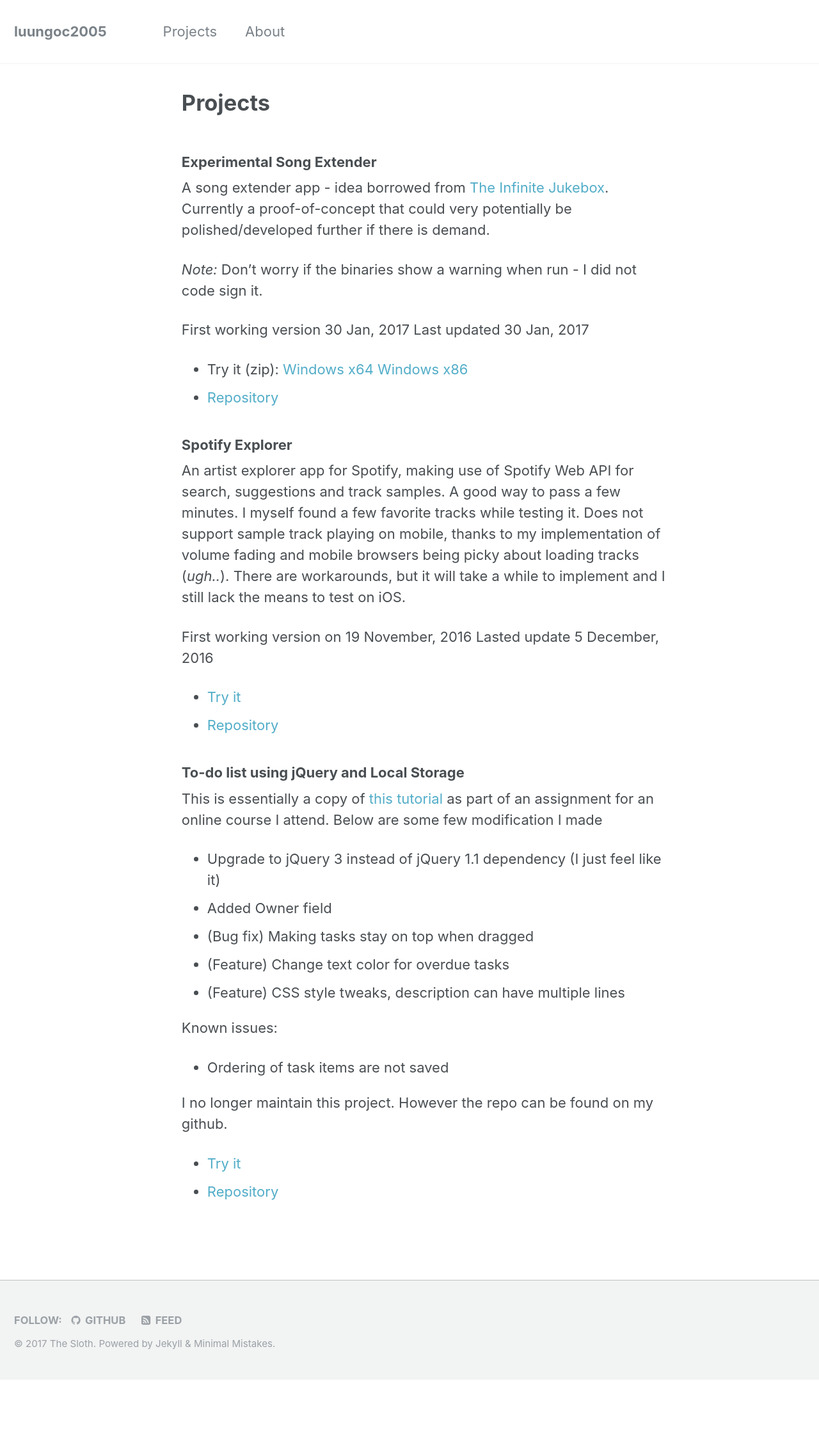
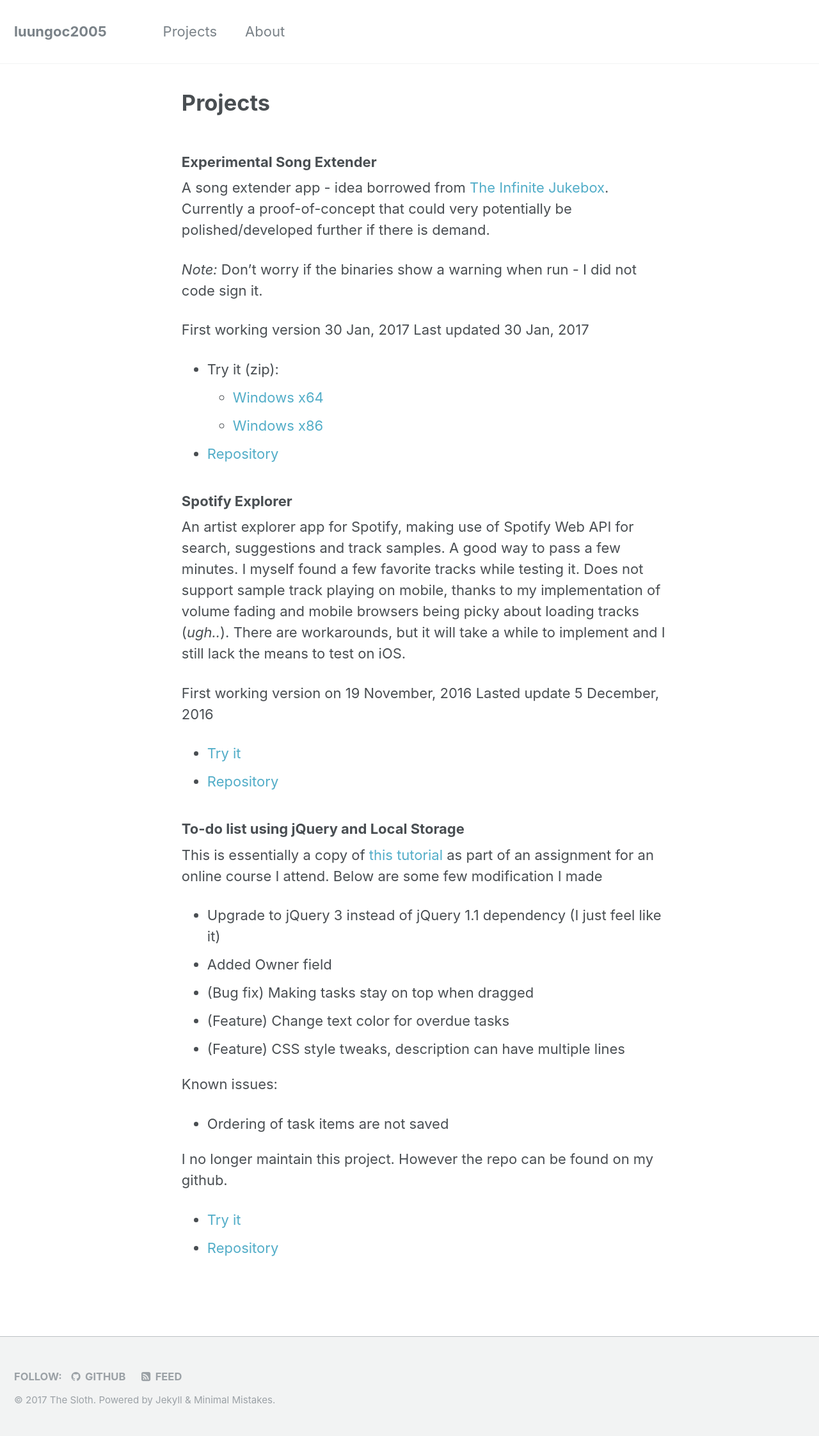
Before and after one commit to luungoc2005/luungoc2005-github-io-old, a Jekyll site: the page built from projects.md, in a window 1280 px wide. Shown: the whole page at 64% size. Built offline with Jekyll 4.4.1, drawn with Linux system fonts in a browser that asks for light colours; before the commit the page ends 2156 px from its top, so only the background shows below that.

Commit message:
format fix

```diff
--- a/projects.md
+++ b/projects.md
@@ -11,7 +11,9 @@ A song extender app - idea borrowed from [The Infinite Jukebox](http://labs.echo
 First working version 30 Jan, 2017
 Last updated 30 Jan, 2017
 
- + Try it (zip): [Windows x64](https://s3-ap-southeast-1.amazonaws.com/desktop-app-packages/song-extender/song-extender-win32-x64.zip) [Windows x86](https://s3-ap-southeast-1.amazonaws.com/desktop-app-packages/song-extender/song-extender-win32-ia32.zip)
+ + Try it (zip):
+     + [Windows x64](https://s3-ap-southeast-1.amazonaws.com/desktop-app-packages/song-extender/song-extender-win32-x64.zip)
+     + [Windows x86](https://s3-ap-southeast-1.amazonaws.com/desktop-app-packages/song-extender/song-extender-win32-ia32.zip)
  + [Repository](https://github.com/luungoc2005/song-extender-electron)
 
 ### Spotify Explorer
```
